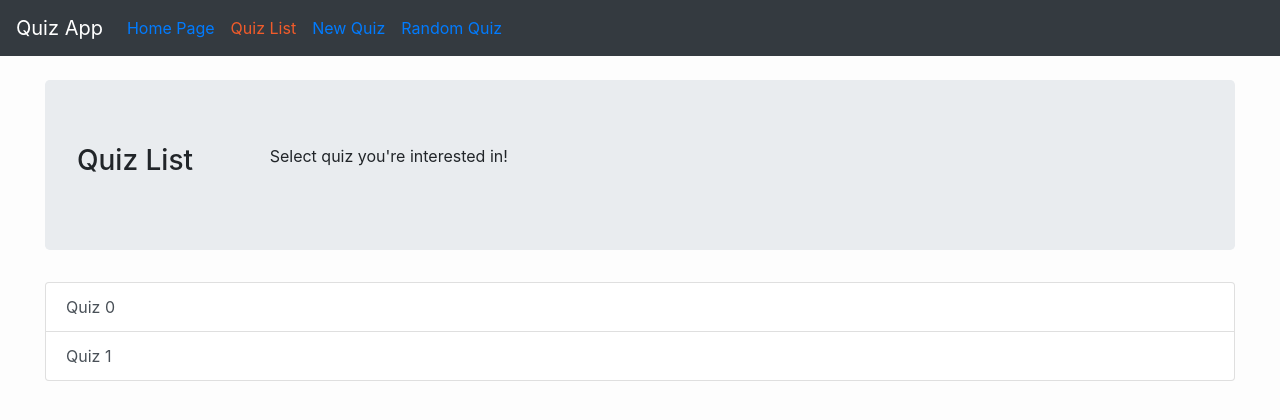
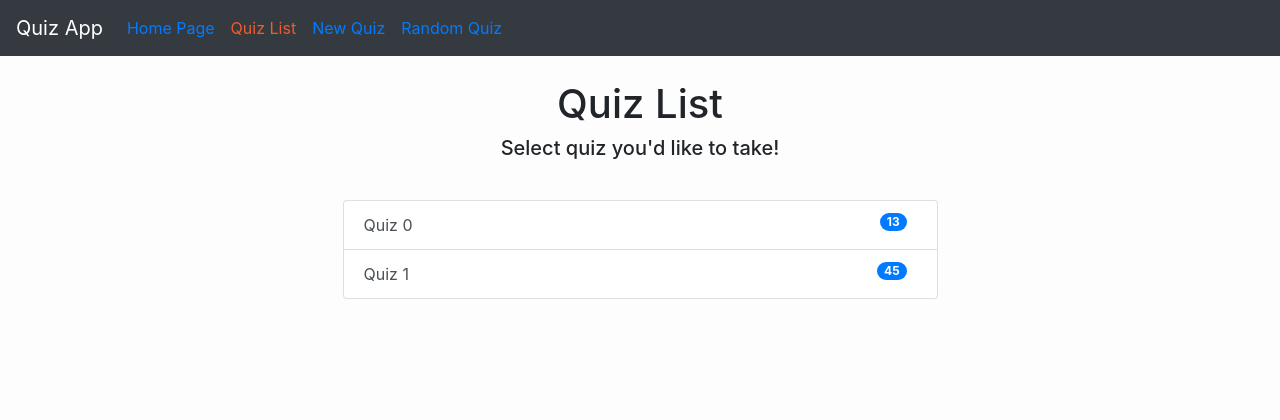
Before and after one commit to mkapiczy/react-quiz-app, a React (Create React App) app: page /quiz/list in a window 1280 px wide. Shown: the top 420 px of the page. Built offline with nearby package versions, Linux system fonts and the light colour scheme; what redux-immutable-state-invariant would draw is missing.

Commit message:
Improve QuizList styling

```diff
--- /dev/null
+++ b/src/components/QuizList/QuizList.scss
@@ -0,0 +1,13 @@
+.list-group-item:hover, a.list-group-item:focus {
+  text-decoration: none;
+  background-color: rgb(245, 245, 245);
+}
+
+.list-group {
+  margin-bottom: 0px;
+}
+
+.pull-right {
+  position: absolute;
+  right: 5%;
+}
--- a/src/components/QuizList/QuizList.tsx
+++ b/src/components/QuizList/QuizList.tsx
@@ -1,9 +1,11 @@
+import './QuizList.scss'
 import React from 'react';
 import {QuizState} from "../../types";
 import {connect, ConnectedProps} from "react-redux";
 import {bindActionCreators, Dispatch} from "redux";
 import * as quizActions from "../../redux/actions/quizActions";
 import {useHistory} from 'react-router-dom'
+import QuizListHeading from "./QuizListHeading";
 
 type PropsFromRedux = ConnectedProps<typeof connectStateAndProps>
 type Props = PropsFromRedux
@@ -13,24 +15,19 @@ const QuizList: React.FC<Props> = (props: Props) => {
 
     const selectQuiz = (quizId: number) => {
         props.actions.selectQuiz(quizId)
-        history.push('/')
+        history.push('/quiz')
     }
     return (
         <div className="container-fluid">
-            <div className="jumbotron">
-                <div className="row">
-                    <div className="col-md-2 col-sm-12"><p className="h3">Quiz List</p></div>
-                    <div className="col-md-10 col-sm-12"><p>Select quiz you're interested in!</p></div>
-                </div>
+            <QuizListHeading/>
+            <div className="list-group" style={{width: "50%", marginLeft: "auto", marginRight: "auto"}}>
+                {props.quizzes ? props.quizzes.map((q) =>
+                    <a href="#" className="list-group-item list-group-item-action" onClick={() => selectQuiz(q.id)}>
+                        {q.title}
+                        <span className="badge badge-pill badge-primary pull-right">{ Math.floor(Math.random() * (100 - 0 + 1) + 0)}</span>
+                    </a>
+                ) : "No quizzes"}
             </div>
-            <ol className="list-group">
-                {props.quizzes ? props.quizzes.map((q) => <a href="#"
-                                                             className="list-group-item list-group-item-action"
-                                                             key={q.title}
-                                                             onClick={() => selectQuiz(q.id)}>
-                    {q.title}
-                </a>) : "No quizzes"}
-            </ol>
         </div>
     )
 }
--- /dev/null
+++ b/src/components/QuizList/QuizListHeading.tsx
@@ -0,0 +1,16 @@
+import React from "react";
+
+const QuizListHeading: React.FC = () => {
+    return (
+        <div className="container">
+            <div className="h1 text-center">
+                Quiz List
+            </div>
+            <div className="h5 text-center" style={{marginBottom: "5vmin"}}>
+                Select quiz you'd like to take!
+            </div>
+        </div>
+    )
+}
+
+export default QuizListHeading
```
